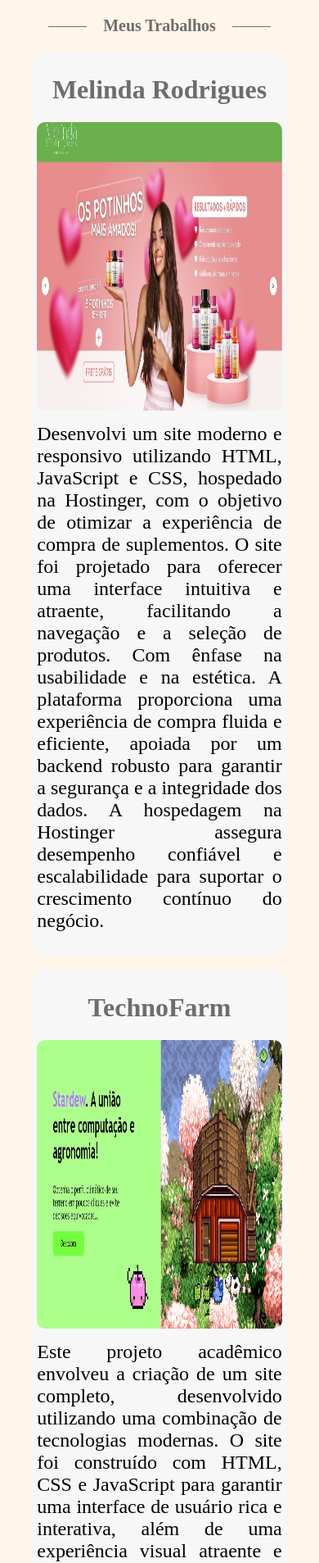
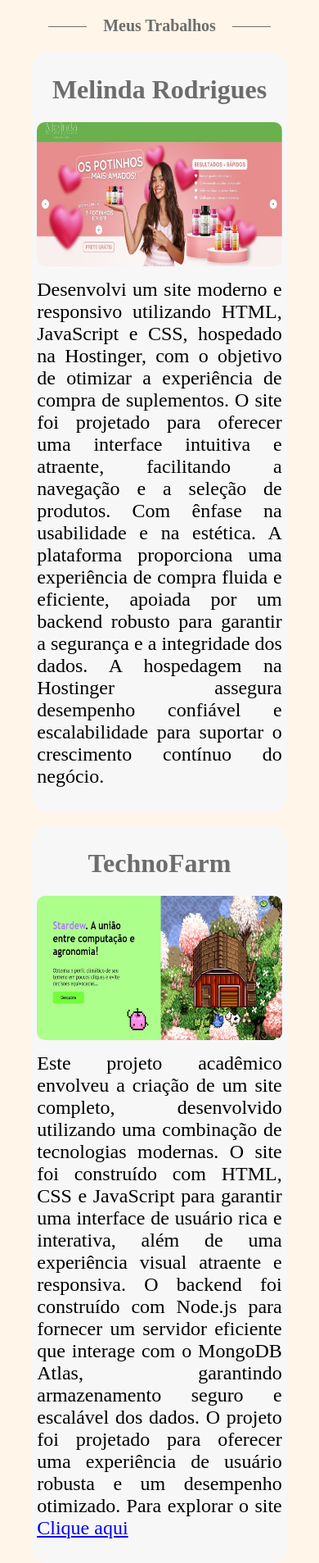
Before and after one commit to nicholas-apolinario03/nicholas-apolinario03.github.io, a PHP site: page /Trabalhos.html in a window 390 px wide. Shown: the part 80-1987 px from the top of the page at 82% size. Run offline with PHP 8.4, Linux system fonts and the light colour scheme; some libraries are stand-ins or nearby versions.

Commit message:
Update Trabalhos_style.css

```diff
--- a/Trabalhos_style.css
+++ b/Trabalhos_style.css
@@ -56,5 +56,6 @@
     .main-image{
         float: none;
         width: 100%;
+        height: 11em;
     }
 }
```
